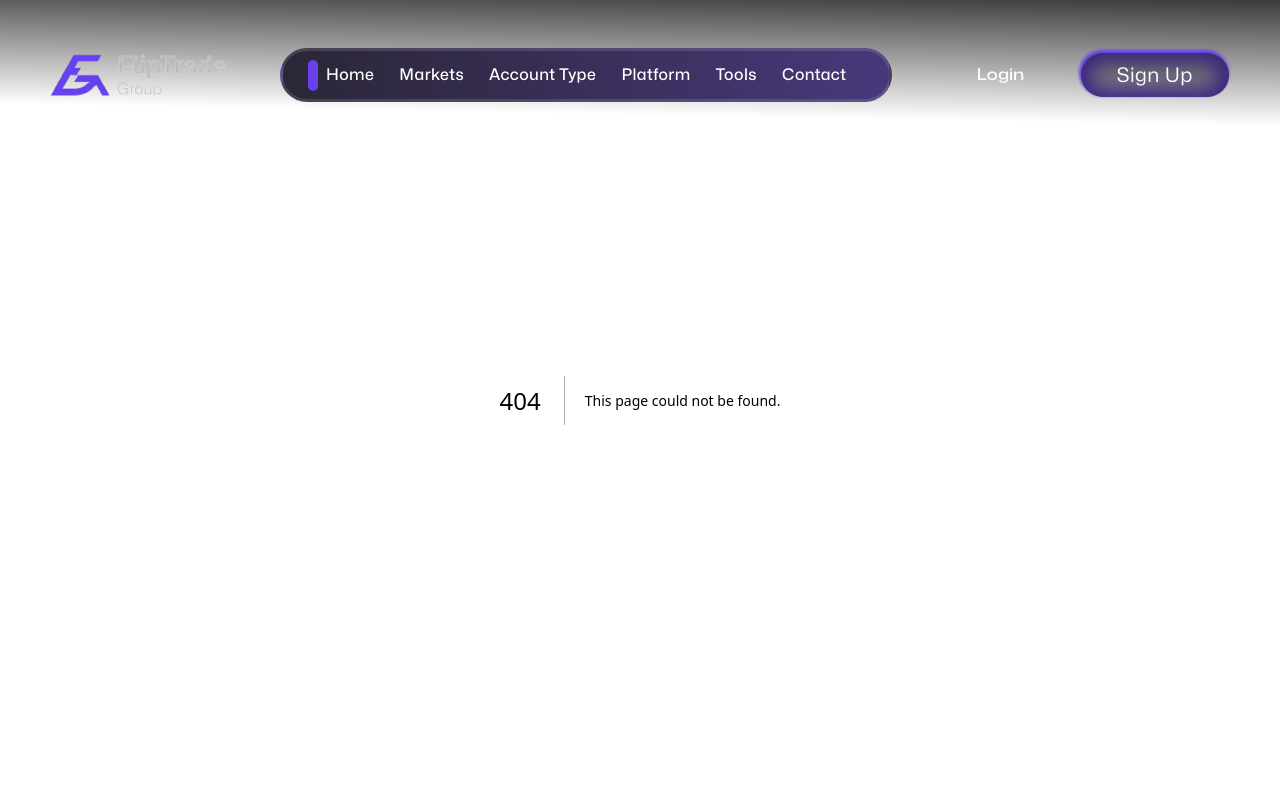
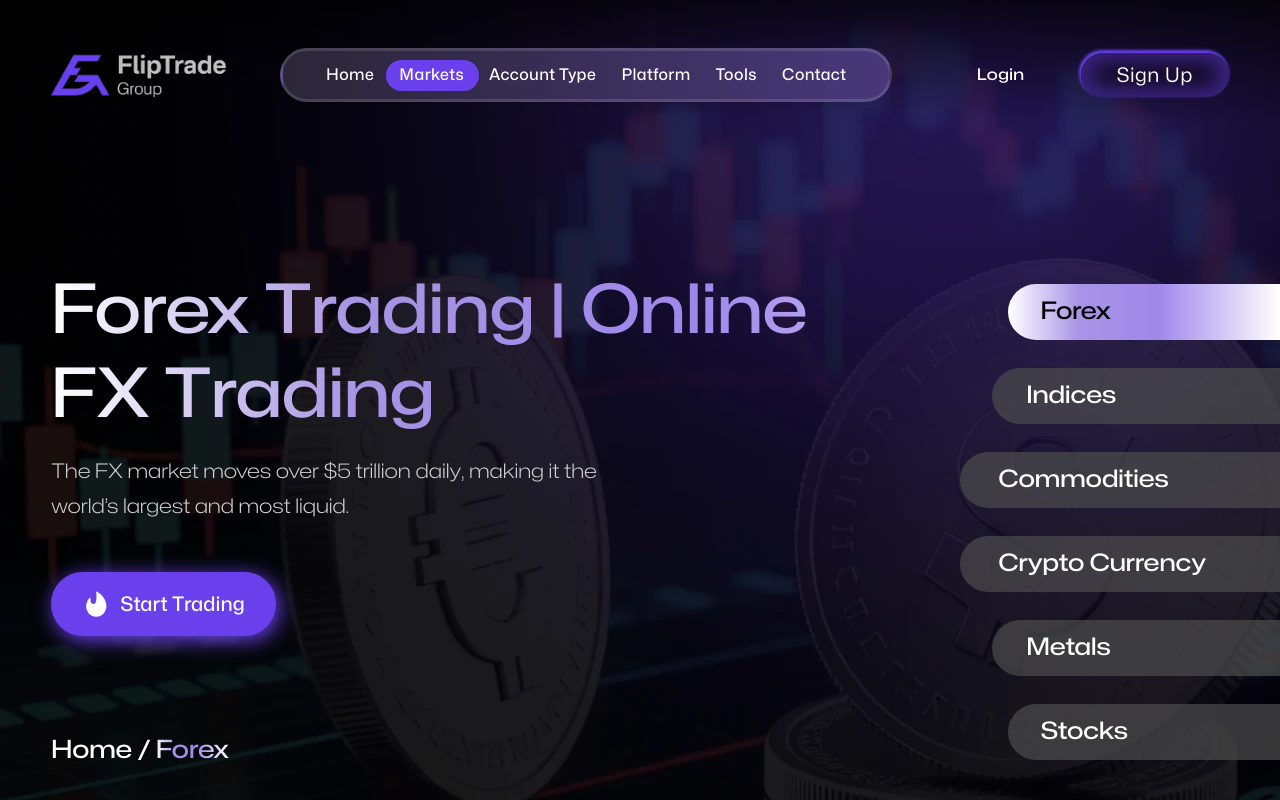
Before and after one commit to techb2bnew/Flip-tarde, a Next.js app: page /forex in a window 1280 px wide. Before the commit this address had no page. Shown: the top 800 px of the page. Built offline with nearby package versions, Linux system fonts and the light colour scheme.

Commit message:
start market pages banner

```diff
--- /dev/null
+++ b/src/app/Components/Pagecomponents/Markets/Marketbanner.jsx
@@ -0,0 +1,124 @@
+"use client";
+import React from "react";
+import banner from "../../../../../public/banners/market1.webp";
+import firebtnicon from "../../../../../public/icons/firebtnicon.svg";
+import Title from "../../Uiux/Title";
+import Discription from "../../Uiux/Discription";
+import Button from "../../Uiux/Button";
+import { usePathname } from "next/navigation";
+import Link from "next/link";
+
+const marketpagesdata = [
+  {
+    id: 1,
+    pagename: "Forex",
+    pagelink: "/forex",
+    class: "menu-item w-[85%]"
+  },
+  {
+    id: 2,
+    pagename: "Indices",
+    pagelink: "/indices",
+    class: "menu-item w-[90%]"
+  },
+  {
+    id: 3,
+    pagename: "Commodities",
+    pagelink: "/commodities",
+    class: "menu-item w-full"
+  },
+  {
+    id: 4,
+    pagename: "Crypto Currency",
+    pagelink: "/crypto-currency",
+    class: "menu-item w-full"
+  },
+  {
+    id: 5,
+    pagename: "Metals",
+    pagelink: "/metals",
+    class: "menu-item w-[90%]"
+  },
+  {
+    id: 6,
+    pagename: "Stocks",
+    pagelink: "/stocks",
+    class: "menu-item  w-[85%]"
+  }
+];
+
+const Marketbanner = () => {
+  const currentpath = usePathname();
+
+  const pathname = currentpath
+    .replace("/", "")
+    .replace(/-/g, " ")
+    .replace(/\b\w/g, c => c.toUpperCase());
+  console.log(pathname);
+
+  return (
+    <div
+      style={{ backgroundImage: `url(${banner.src})` }}
+      className="h-[100vh]"
+    >
+      <div className="inn_container h-full pt-[270px] ">
+        <div className="grid grid-cols-1">
+          <div>
+            <Title
+              title={`Forex Trading | Online <br/> FX Trading`}
+              color="gradient_text"
+            />
+            <div className="pt-4">
+              <Discription
+                dispription={`The FX market moves over $5 trillion daily, making it the <br/> world’s largest and most liquid.`}
+                color="text-[#D0D0D0]"
+              />
+            </div>
+            <div className="pt-12">
+              <Button
+                icon={firebtnicon.src}
+                btn_name="Start Trading"
+                btn_bg="bg-primary"
+                text_color="text-white"
+                border_color="border-primary"
+                shadow={true}
+              />
+            </div>
+            <div className="pt-24">
+              <div className="text-[25px] text-white">
+                <Link href="/"> Home / </Link>{" "}
+                <span className="gradient_text cursor-pointer">{`${pathname}`}</span>
+              </div>
+            </div>
+          </div>
+        </div>
+        <div className="absolute top-[34%] right-0 w-[25%]">
+          <div className="relative flex flex-col items-end gap-4">
+            {marketpagesdata.map(data =>
+              <div
+                className={`py-3 rounded-tl-[50px] rounded-bl-[50px] mt-3 ${data.pagelink ===
+                currentpath
+                  ? "gradient_bg"
+                  : "bg-[#4d4d4db0]"} ${data.class}`}
+                key={data.id}
+              >
+                <Link href={data.pagelink}>
+                  <p
+                    className={`text-2xl  relative left-[12%] w-max ${data.pagelink ===
+                    currentpath
+                      ? "text-black "
+                      : "text-white"}`}
+                  >
+                    {data.pagename}
+                  </p>
+                </Link>
+              </div>
+            )}
+          </div>
+        </div>
+      </div>
+    </div>
+  );
+};
+
+export default Marketbanner;
--- a/src/app/Components/Uiux/Button.jsx
+++ b/src/app/Components/Uiux/Button.jsx
@@ -27,7 +27,7 @@ const Button = ({
               className="icon min-w-6 2xl:min-w-7 max-w-7"
             />
           </span>}
-        <span className={`rainbow-btn__text ${text_color}`}>
+        <span className={`rainbow-btn__text font_secondary ${text_color}`}>
           <span
             className="block transition-transform duration-500 before-text text-xl 2xl:text-2xl"
             dangerouslySetInnerHTML={{ __html: btn_name }}
--- a/src/app/Components/Uiux/Header.jsx
+++ b/src/app/Components/Uiux/Header.jsx
@@ -7,7 +7,7 @@ import Logo from "../../../../public/images/Logo.webp";
 
 const navlistdata = [
   { id: 1, nav_name: "Home", nav_link: "/" },
-  { id: 2, nav_name: "Markets", nav_link: "/markes" },
+  { id: 2, nav_name: "Markets", nav_link: "/forex" },
   { id: 3, nav_name: "Account Type", nav_link: "/account" },
   { id: 4, nav_name: "Platform", nav_link: "/platform" },
   { id: 5, nav_name: "Tools", nav_link: "/tools" },
--- /dev/null
+++ b/src/app/forex/page.jsx
@@ -0,0 +1,10 @@
+import React from 'react'
+import Marketbanner from '../Components/Pagecomponents/Markets/Marketbanner'
+
+export default function page() {
+  return (
+    <div>
+      <Marketbanner/>
+    </div>
+  )
+}
--- /dev/null
+++ b/src/app/indices/page.jsx
@@ -0,0 +1,10 @@
+import React from 'react'
+import Marketbanner from '../Components/Pagecomponents/Markets/Marketbanner'
+
+export default function page() {
+  return (
+    <div>
+       <Marketbanner/>
+    </div>
+  )
+}
--- a/src/app/layout.js
+++ b/src/app/layout.js
@@ -32,9 +32,14 @@ const monaSanswidenormal = localFont({
 
   variable: "--font-mona-sans-monaSanswidenormal",
 });
+export const metadata = {
+  title: "Flip Trade",
+  description: "Flip Trade is a leading platform for trading and investment solutions.",
+};
 export default function RootLayout({ children }) {
   return (
     <html lang="en">
+      <title>Flip Trade</title>
       <body className={`${monaSans.variable} ${monaSansnormal.variable} ${monaSansnormallight.variable} ${monaSanswidenormal.variable} antialiased`} cz-shortcut-listen="true">
         <div className="main_outer_container">
          <div className="absolute w-full max-w-[1960px] z-[999] bg-[linear-gradient(1deg,rgba(255,255,255,0)_15%,rgb(0_0_0_/_76%)_99%)]">
--- a/src/app/markes/page.jsx
+++ /dev/null
@@ -1,7 +0,0 @@
-import React from 'react'
-
-export default function page() {
-  return (
-    <div>page</div>
-  )
-}
```
Also changed, not shown: public/banners/market1.webp (added).
